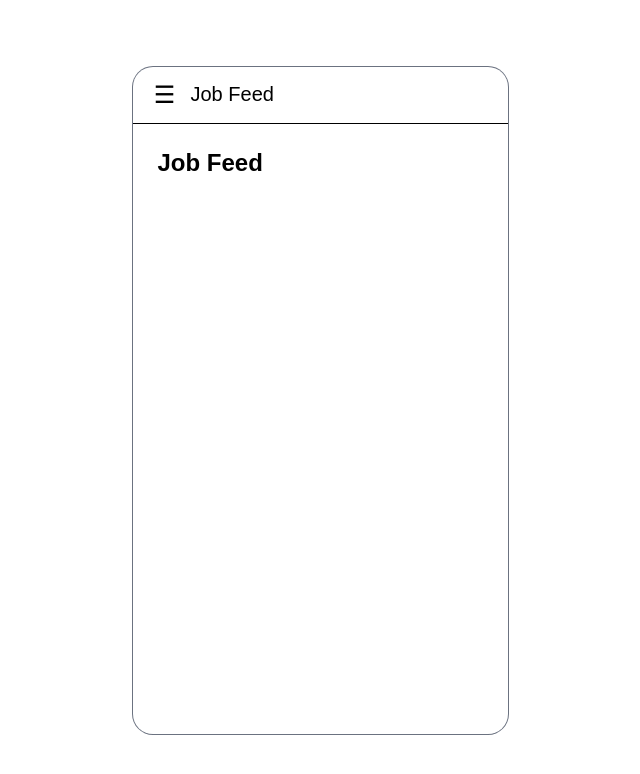
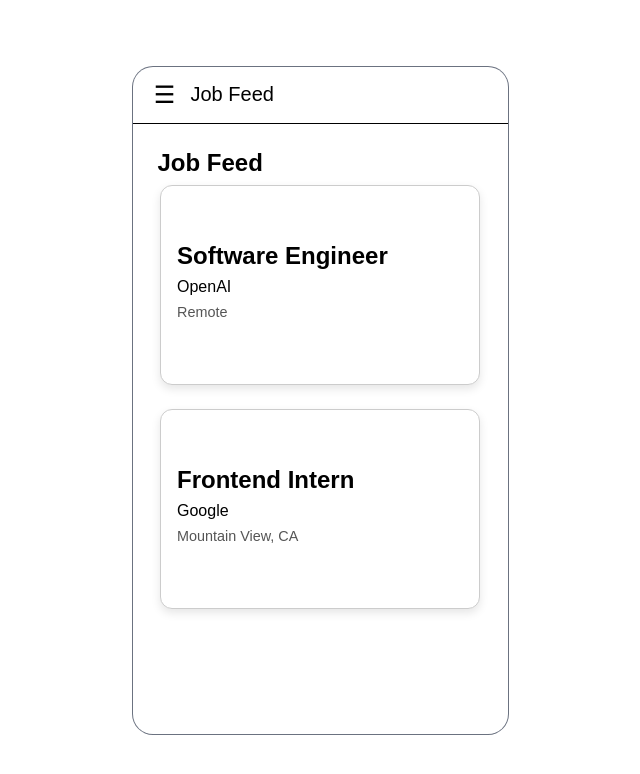
Before and after one commit to cse110-sp25-group3/cse110-sp25-group3, a plain HTML site: page source/pages/feed/feed.html in a window 1280 px wide. Shown: the whole page, without its empty margins (320-960 px from the left). Drawn offline with Linux system fonts and the light colour scheme; a web font is replaced by a local one.

Commit message:
Integrate job feed page with app.js router and flip card UI

```diff
--- a/source/pages/feed/feed.css
+++ b/source/pages/feed/feed.css
@@ -0,0 +1,61 @@
+#card-container {
+  display: flex;
+  flex-direction: column;
+  gap: 24px;
+  align-items: center;
+}
+
+/* Base card container */
+.job-card {
+  width: 320px;
+  height: 200px;
+  perspective: 1000px;
+  cursor: pointer;
+}
+
+.card-inner {
+  position: relative;
+  width: 100%;
+  height: 100%;
+  transition: transform 0.6s;
+  transform-style: preserve-3d;
+}
+
+/* Flip effect */
+.job-card.flipped .card-inner {
+  transform: rotateY(180deg);
+}
+
+/* Card faces */
+.card-front, .card-back {
+  position: absolute;
+  width: 100%;
+  height: 100%;
+  backface-visibility: hidden;
+  background: white;
+  border: 1px solid #ccc;
+  border-radius: 12px;
+  box-shadow: 0 4px 10px rgba(0,0,0,0.1);
+  padding: 16px;
+  box-sizing: border-box;
+  display: flex;
+  flex-direction: column;
+  justify-content: center;
+}
+
+.card-front {
+  z-index: 2;
+}
+
+.card-back {
+  transform: rotateY(180deg);
+}
+
+h1, h2, h3, p {
+  margin: 0 0 8px 0;
+}
+
+.location {
+  font-size: 0.9em;
+  color: #555;
+}
--- a/source/pages/feed/feed.html
+++ b/source/pages/feed/feed.html
@@ -6,20 +6,15 @@
   <link rel="stylesheet" href="./feed.css" />
   <link rel="stylesheet" href="../../global.css" />
   <link rel="stylesheet" href="../../components/header.css" />
-
   <title>Job Feed</title>
 </head>
 <body>
-  <!-- Header will be injected here by header.js -->
+  <!-- Header injected by app.js + header.js -->
   <div class="phone">
-    <div id="app">
-      <div class = "content">
-
-      </div>
-    </div>
+    <div id="app"></div>
   </div>
 
-  <!-- your page logic as a module -->
+  <!-- Centralized routing logic via app.js -->
   <script type="module" src="../../app.js"></script>
 </body>
 </html>
--- a/source/pages/feed/feed.js
+++ b/source/pages/feed/feed.js
@@ -1,8 +1,41 @@
 export function renderFeed(container) {
   console.log('renderFeed called');
-  container.innerHTML = '<h2>Job Feed</h2>';
+  container.innerHTML = '<h2>Job Feed</h2><div id="card-container"></div>';
+
+  const jobs = [
+    {
+      company: "OpenAI",
+      title: "Software Engineer",
+      location: "Remote",
+      description: "Work on LLMs, fine-tuning, and deployment."
+    },
+    {
+      company: "Google",
+      title: "Frontend Intern",
+      location: "Mountain View, CA",
+      description: "Help build dashboards and UI tools using HTML/CSS/JS."
+    }
+  ];
+
+  const cardContainer = document.getElementById('card-container');
+
+  jobs.forEach(job => {
+    const card = document.createElement('div');
+    card.className = 'job-card';
+    card.innerHTML = `
+      <div class="card-inner">
+        <div class="card-front">
+          <h2>${job.title}</h2>
+          <p>${job.company}</p>
+          <p class="location">${job.location}</p>
+        </div>
+        <div class="card-back">
+          <h3>Job Description</h3>
+          <p>${job.description}</p>
+        </div>
+      </div>
+    `;
+    card.onclick = () => card.classList.toggle('flipped');
+    cardContainer.appendChild(card);
+  });
 }
-
-
-
-  //TODO: for every job, need to pass in the parameters to show a diff card
```
